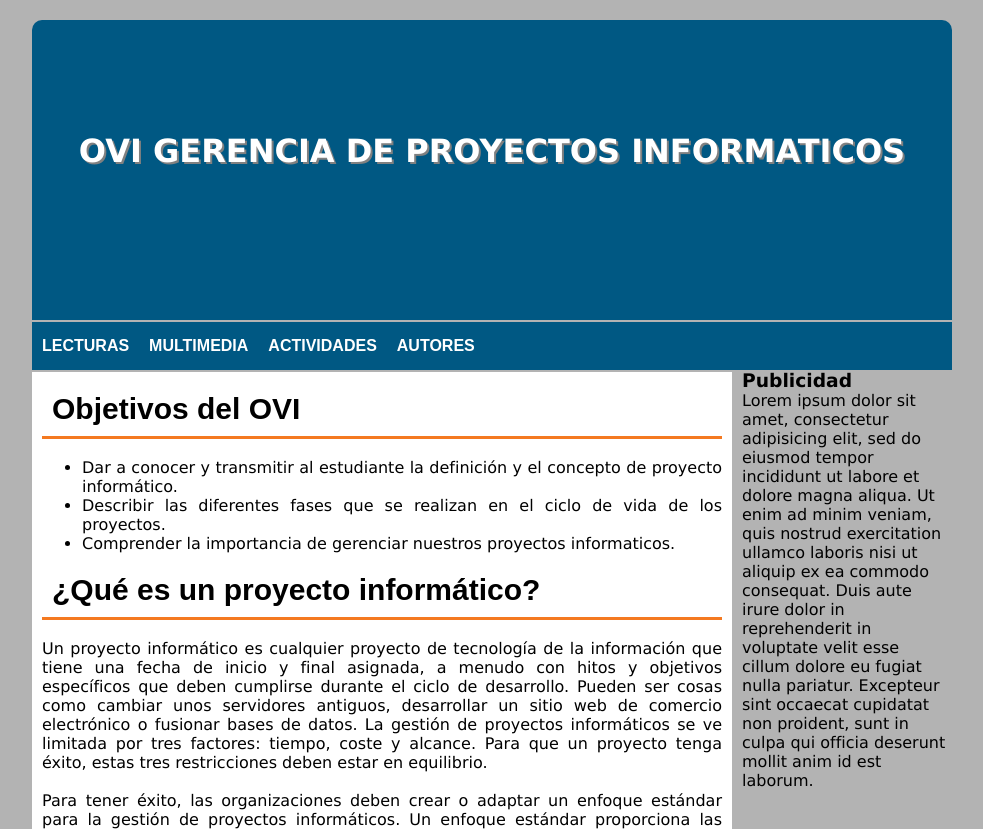
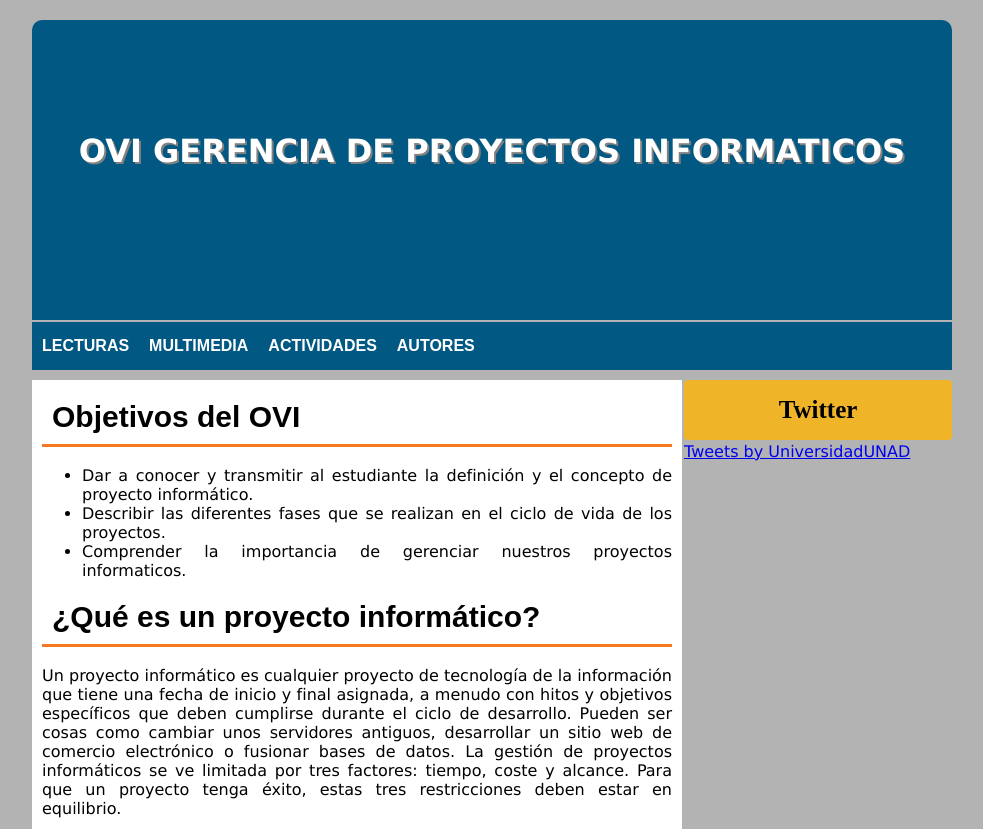
Before and after one commit to quake196/GitHubPageOvi, a plain HTML site: page index.html in a window 1280 px wide. Shown: the top 829 px of the page, without its empty margins (148-1131 px from the left). Drawn offline with Linux system fonts and the light colour scheme; a script that the page names is missing.

Commit message:
Ovi V3 LM
Ovi V3 LM - Aside Twitter

```diff
--- a/css/estilos.css
+++ b/css/estilos.css
@@ -77,12 +77,12 @@ header{
 
 .main{
 	float: left;
-	width: 700px;
+	width: 650px;
 	background: #FFFFFF;
 	border-radius: 0px;
 	overflow:  hidden;
-	margin-top: 2px;
-	margin-right: 10px;
+	margin-top: 10px;
+	margin-right: 2px;
 	margin-bottom: 2px;
 }
 
@@ -99,6 +99,29 @@ header{
 	border-bottom: 3px solid #F47920;
 	font-family: arial;
 }
+
+aside{
+	 float: right;
+	 width: 268px;
+	 margin-top: 10px;
+	 border-radius: 4px;
+}
+
+
+aside h3{
+	font-family: 'Gotham Narrow';
+	font-size: 25px;
+	background: #F0B429;
+	color: black;
+	border-radius: 4px;
+	height: 60px;
+	margin-bottom: 2px;
+	display: flex;
+	justify-content: center;
+	align-items: center;
+
+}
+
 
 footer{
 	color: #FFFFFF;
--- a/index.html
+++ b/index.html
@@ -65,13 +65,10 @@
 		</section>
 
 		<aside>
-			<h3>Publicidad</h3>
-			<p> Lorem ipsum dolor sit amet, consectetur adipisicing elit, sed do eiusmod
-			tempor incididunt ut labore et dolore magna aliqua. Ut enim ad minim veniam,
-			quis nostrud exercitation ullamco laboris nisi ut aliquip ex ea commodo
-			consequat. Duis aute irure dolor in reprehenderit in voluptate velit esse
-			cillum dolore eu fugiat nulla pariatur. Excepteur sint occaecat cupidatat non
-			proident, sunt in culpa qui officia deserunt mollit anim id est laborum.</p>
+			<h3>Twitter</h3>
+			<a class="twitter-timeline" data-width="275" data-height="600" data-dnt="true" href="https://twitter.com/UniversidadUNAD">Tweets by UniversidadUNAD</a> <script async src="https://platform.twitter.com/widgets.js" charset="utf-8"></script>
+
+
 		</aside>
 
 		<footer>
```
